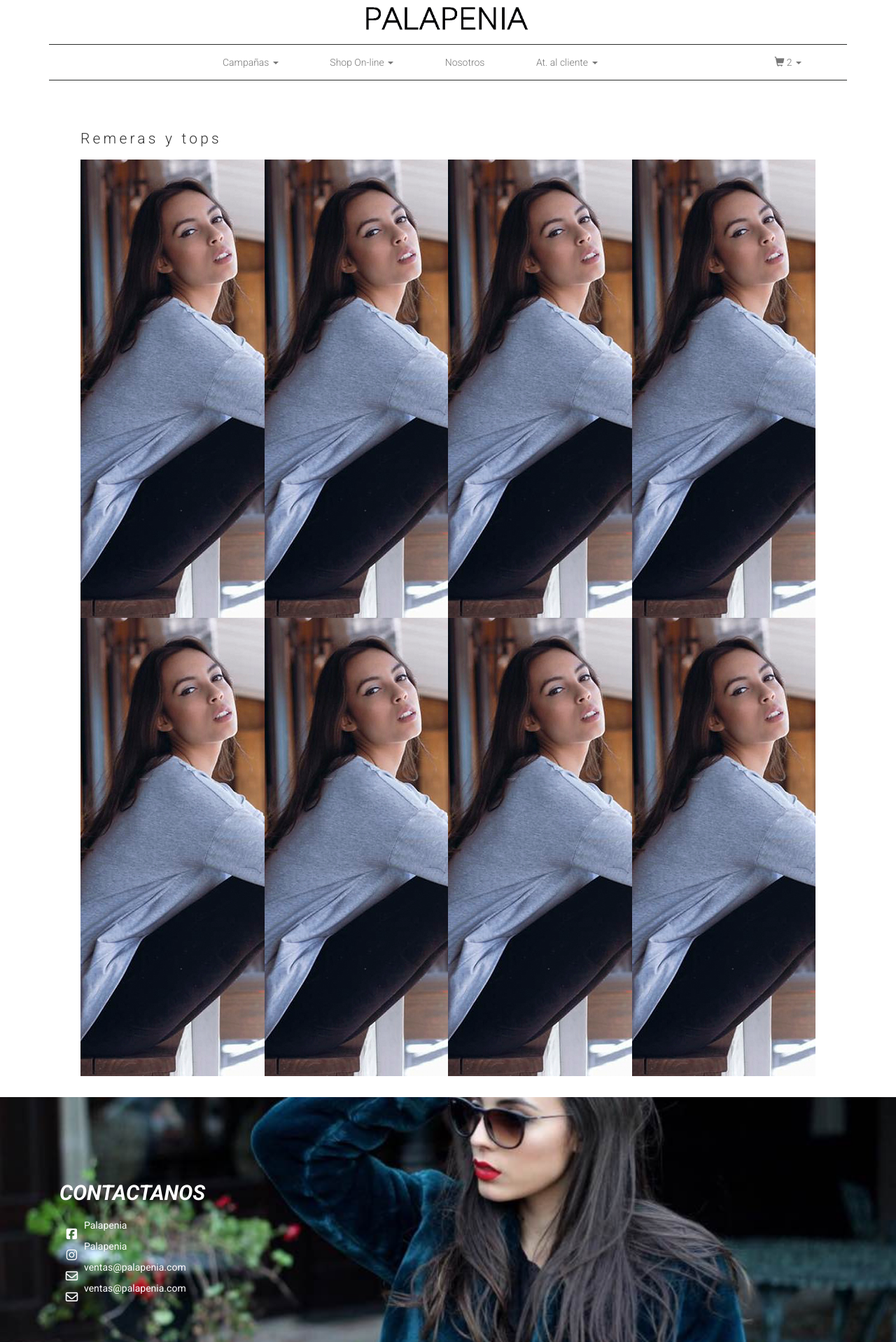
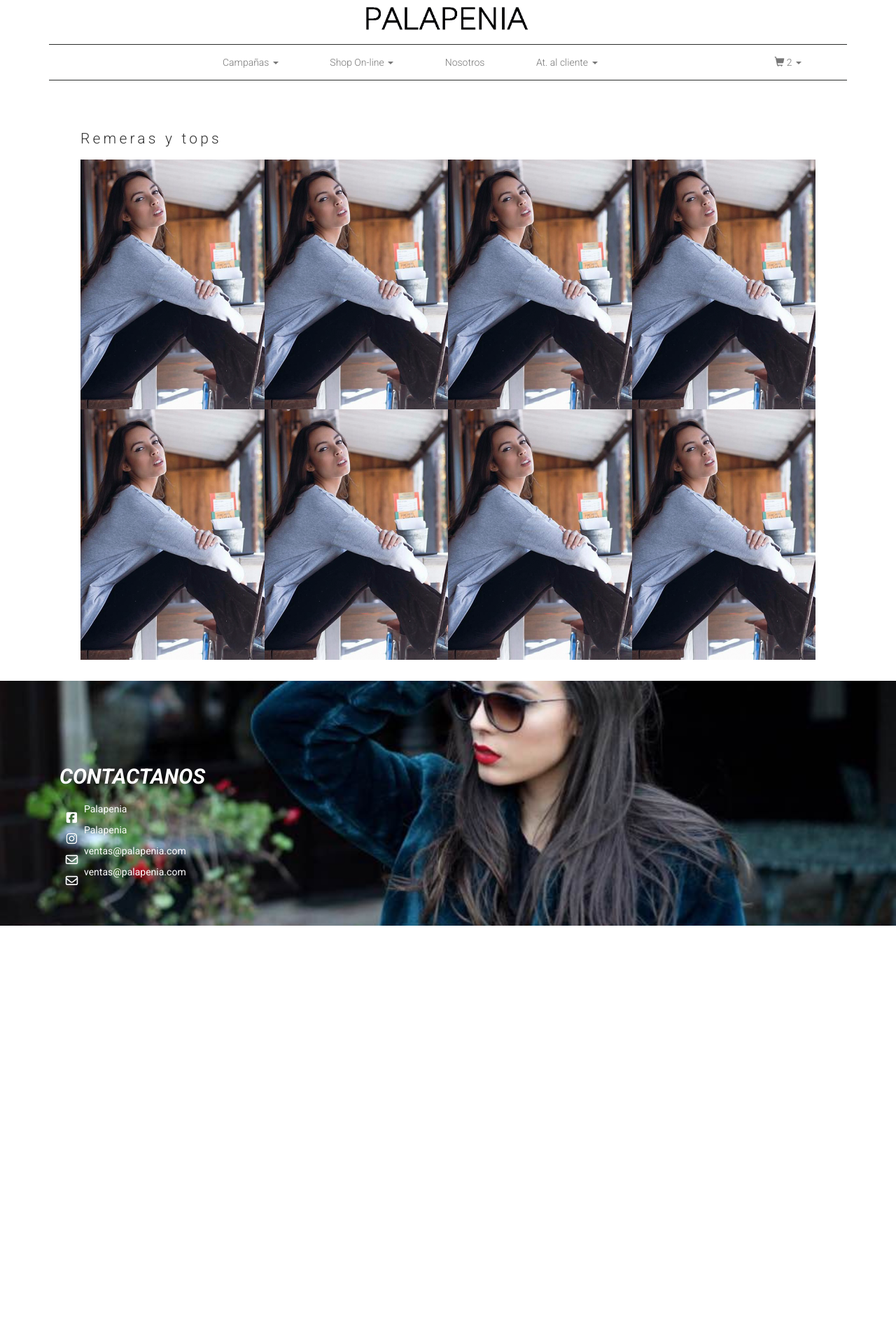
Before and after one commit to PiaZaniboni/Palapenia, a PHP site: page /seccion-carrito.php in a window 1280 px wide. Shown: the whole page at 70% size. After the commit the page ends 1323 px from the top, so only its background shows below. Run offline with PHP 8.4, Linux system fonts and the light colour scheme; some libraries are stand-ins or nearby versions.

Commit message:
seccioness

```diff
--- a/css/custom.css
+++ b/css/custom.css
@@ -783,9 +783,9 @@ line-height: 2.1;
 
 
 /*lookbook*/
-#lookbook .forma{
+ #lookbook .forma{
 
-  width: 60%;
+  width: 80%;
   margin: auto;
 }
 #lookbook header{
@@ -802,11 +802,12 @@ letter-spacing: 0.1em;
 font-size: 18px;
   font-weight: 300;
 }
+#lookbook
 
-
-.carousel-inner > .item > img,
-.carousel-inner > .item > a > img{
-width: 100%; /* use this, or not */
+.carousel-inner > .item  >  img,
+.carousel-inner > .item  > a > img{
+width: 100%;
+height: 100%; /* use this, or not */
 margin: auto;
 }
 .carousel-control.left {
--- a/lista-compra.php
+++ b/lista-compra.php
@@ -12,11 +12,11 @@
    <div class="container ">
 
     <div class="nombre-producto">
-  <p class="wow slideInUp">Lista de compras</p>
+  <p class="animated slideInUp">Lista de compras</p>
 </div>
 
     <div class="table-responsive">
-    <table class="table wow fadeIn  ">
+    <table class="table animated fadeIn  ">
 
             <thead >
                <tr>
--- a/seccion-carrito.php
+++ b/seccion-carrito.php
@@ -12,12 +12,12 @@
 <div class="container">
     <div class="row ">
     <div class=" jumbotron hero-spacer  ">
-    <p class="wow slideInUp">Remeras y tops </p>
+    <p class="animated slideInUp">Remeras y tops </p>
 
-        <div class="col-lg-3 sinpadding wow fadeIn">
+        <div class="col-sm-3 sinpadding animated fadeIn">
             <div class="content-box text-center">
                 <a href="producto.php">
-                    <img src="images/2.jpg" alt="">
+                    <img src="images/2.jpg" class="img-responsive" alt="">
                     <span class="content-link text-uppercase"><h3>REMERA XXX</h3>
                     <p>$300</p>
 
@@ -25,20 +25,20 @@
                 </a>
             </div>
         </div>
-        <div class="col-lg-3 sinpadding wow fadeIn">
+        <div class="col-sm-3 sinpadding animated fadeIn">
             <div class="content-box text-center">
                 <a href="producto.php">
-                    <img src="images/2.jpg" alt="">
+                    <img src="images/2.jpg" class="img-responsive" alt="">
                     <span class="content-link text-uppercase"><h3>REMERA XXX</h3>
                     <p>$300</p>
                     </span>
                 </a>
             </div>
         </div>
-        <div class="col-lg-3 sinpadding wow fadeIn">
+        <div class="col-sm-3 sinpadding animated fadeIn">
             <div class="content-box text-center">
                 <a href="producto.php">
-                    <img src=images/2.jpg alt="">
+                    <img src=images/2.jpg class="img-responsive" alt="">
                     <span class="content-link text-uppercase"><h3>REMERA XXX</h3>
                     <p>$300</p>
                     </span>
@@ -46,40 +46,40 @@
             </div>
         </div>
 
-         <div class="col-lg-3 sinpadding wow fadeIn">
+         <div class="col-sm-3 sinpadding animated fadeIn">
             <div class="content-box text-center">
                 <a href="producto.php">
-                    <img src=images/2.jpg alt="">
+                    <img src=images/2.jpg class="img-responsive" alt="">
                     <span class="content-link text-uppercase"><h3>REMERA XXX</h3>
                     <p>$300</p>
                     </span>
                 </a>
             </div>
         </div>
-        <div class="col-lg-3 sinpadding wow fadeIn">
+        <div class="col-sm-3 sinpadding animated fadeIn">
             <div class="content-box text-center">
                 <a href="producto.php">
-                    <img src="images/2.jpg" alt="">
+                    <img src="images/2.jpg" class="img-responsive" alt="">
                     <span class="content-link text-uppercase"><h3>REMERA XXX</h3>
                     <p>$300</p>
                     </span>
                 </a>
             </div>
         </div>
-        <div class="col-lg-3 sinpadding wow fadeIn">
+        <div class="col-sm-3 sinpadding animated fadeIn">
             <div class="content-box text-center">
                 <a href="producto.php">
-                    <img src="images/2.jpg" alt="">
+                    <img src="images/2.jpg" class="img-responsive" alt="">
                     <span class="content-link text-uppercase"><h3>REMERA XXX</h3>
                     <p>$300</p>
                     </span>
                 </a>
             </div>
         </div>
-        <div class="col-lg-3 sinpadding wow fadeIn">
+        <div class="col-sm-3 sinpadding animated fadeIn">
             <div class="content-box text-center ">
                 <a href="producto.php">
-                    <img src=images/2.jpg  alt="">
+                    <img src=images/2.jpg class="img-responsive" alt="">
                     <span class="content-link text-uppercase"><h3>REMERA XXX</h3>
                     <p>$300</p>
                     </span>
@@ -87,10 +87,10 @@
             </div>
         </div>
 
-         <div class="col-lg-3 sinpadding wow fadeIn">
+         <div class="col-sm-3 sinpadding animated fadeIn">
             <div class="content-box text-center">
                 <a href="producto.php">
-                    <img src=images/2.jpg alt="">
+                    <img src=images/2.jpg class="img-responsive" alt="">
                    <span class="content-link text-uppercase"><h3>REMERA XXX</h3>
                     <p>$300</p>
                     </span>
@@ -102,7 +102,6 @@
 </div>
 </div>
 
-
 <?php include 'footer-info.php'; ?>
 <?php include 'footer.php';?>
 </body>
```
Also changed, not shown: lookbook-otonio.php (added, +148 -0 lines), producto.php (+8 -8 lines), seccion-inicio.php (+12 -6 lines), seccion-lookbook.php (+5 -5 lines).
